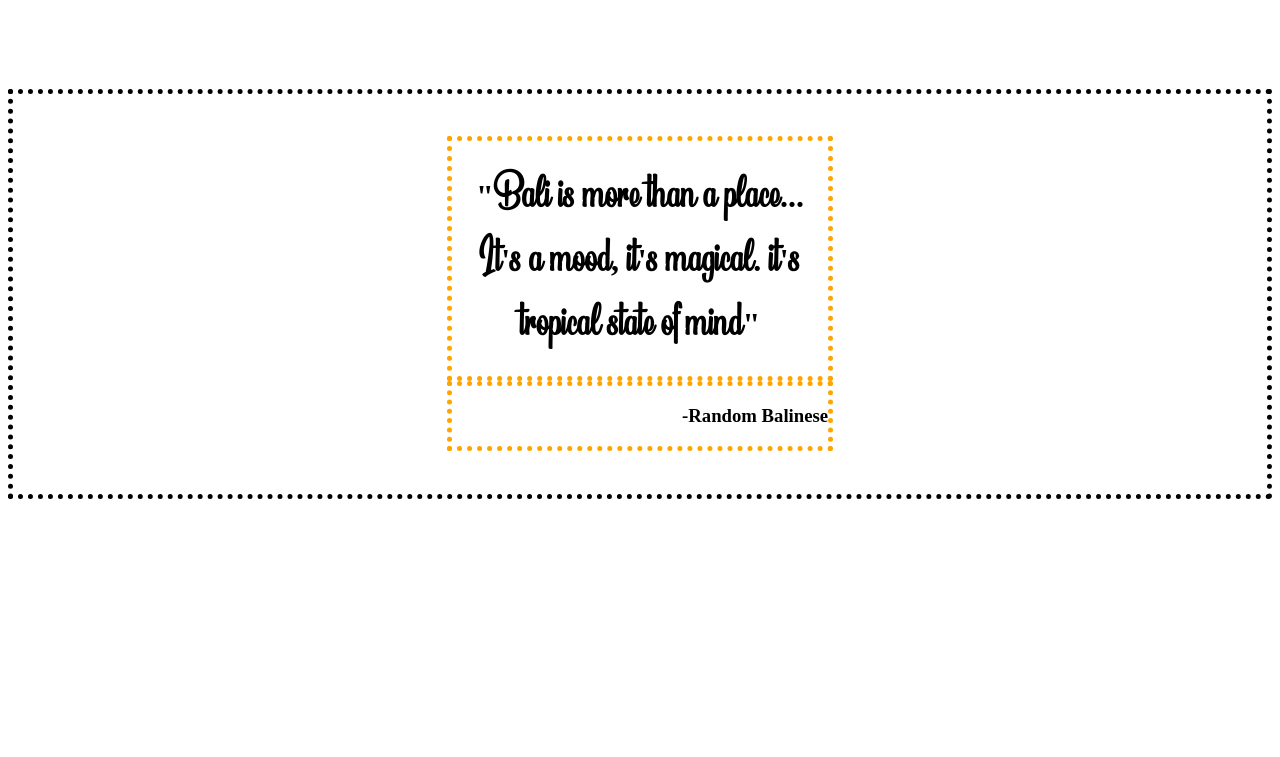
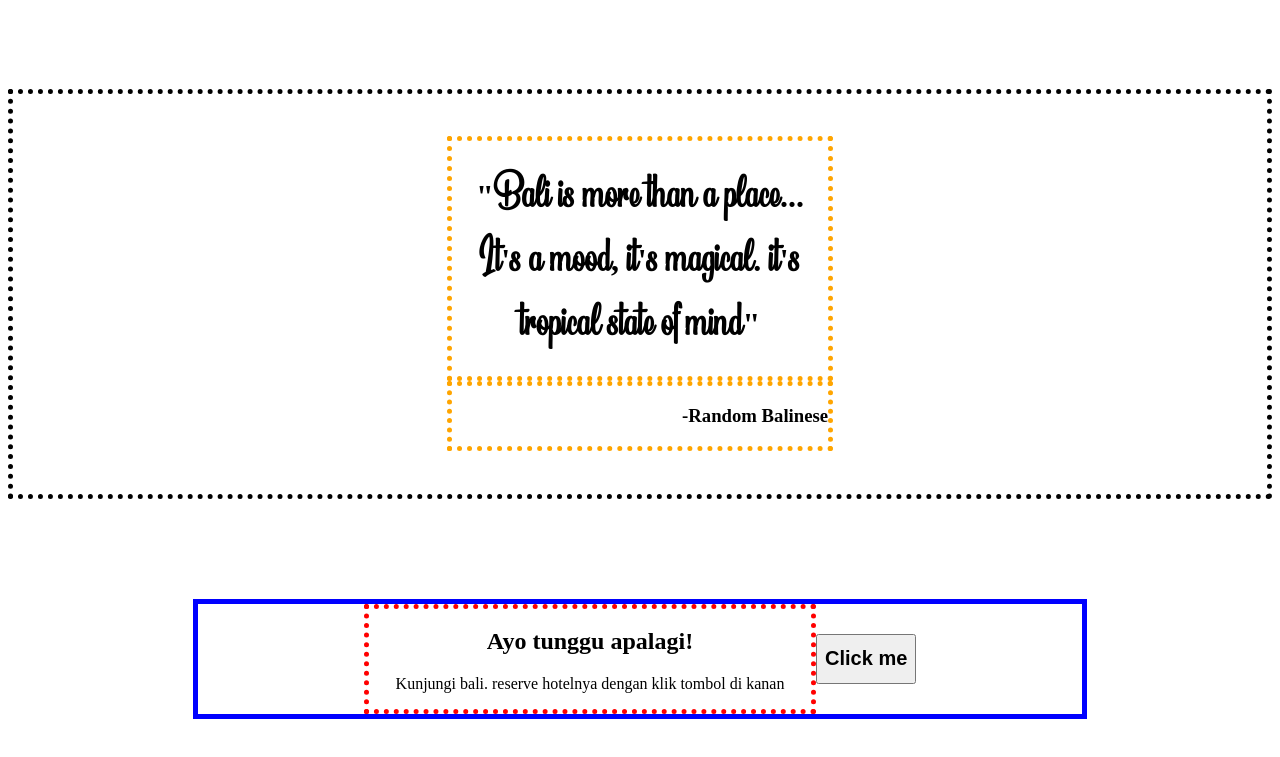
Before and after one commit to MuchtarHasan758/landing-page, a plain HTML site: page index.html in a window 1280 px wide. Shown: the part 954-1711 px from the top of the page. Before the commit the page ends 1461 px from the top, so only its background shows below. Drawn offline with Linux system fonts and the light colour scheme.

Commit message:
added last section

```diff
--- a/index.html
+++ b/index.html
@@ -38,5 +38,9 @@
             </h1></div>
             <div><h3>-Random Balinese</h3></div>
         </div>
+        <div class="pesan-tiket">
+            <div><h2>Ayo tunggu apalagi!</h2><p>Kunjungi bali. reserve hotelnya dengan klik tombol di kanan</p></div>
+            <button id="btn-clickme">Click me</button>
+        </div>
     </body>
 </html>
--- a/styles.css
+++ b/styles.css
@@ -90,3 +90,25 @@ img {
 .quotes-bali > div > h3 {
     text-align: end;
 }
+
+.pesan-tiket {
+    display: flex;
+    width: 70%;
+    margin: 100px auto;
+    justify-content: center;
+    border: 5px solid blue;
+}
+
+.pesan-tiket > div {
+    width: 50%;
+    border: 5px dotted red;
+}
+
+#btn-clickme {
+    padding: 0;
+    font-size: 20px;
+    font-weight: 700;
+    width: 100px;
+    height: 50px;
+    align-self: center;
+}
```
